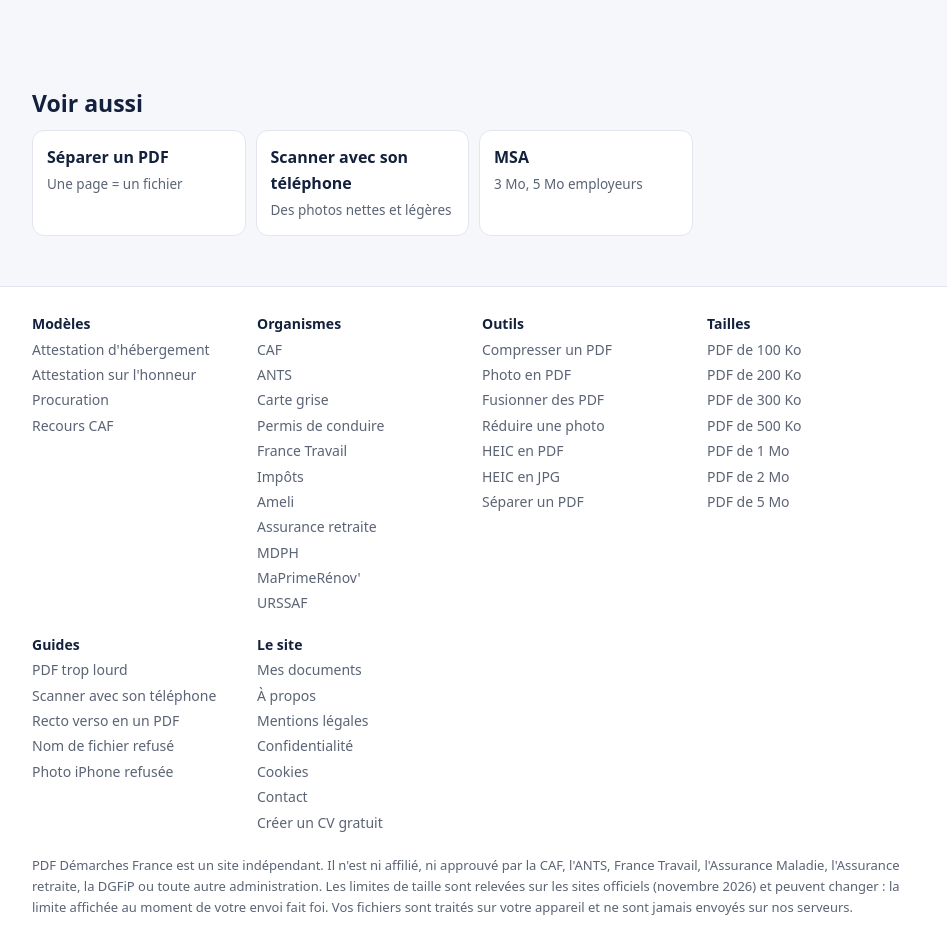
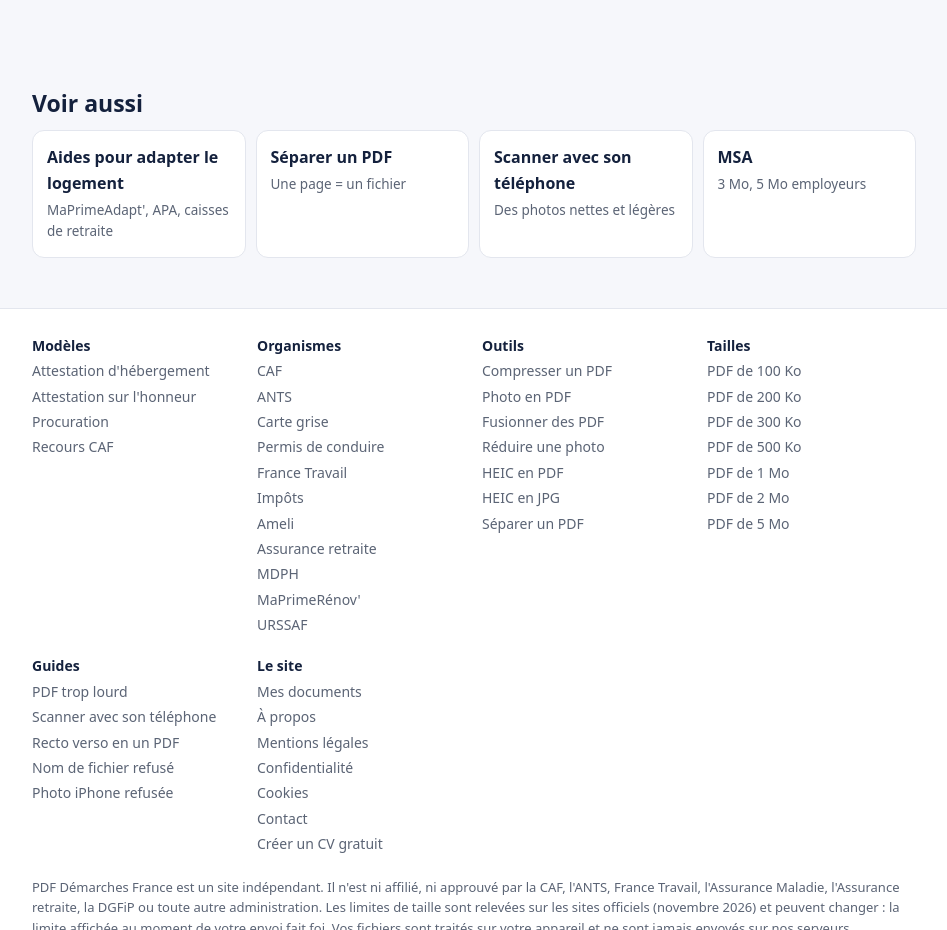
Before and after one commit to jeremstyke/demarches, a plain HTML site: page docs/assurance-retraite/index.html in a window 1280 px wide. Shown: the part 1511-2441 px from the top of the page, without its empty margins (166-1113 px from the left). Drawn offline with Linux system fonts and the light colour scheme.

Commit message:
Synchronisation du site

```diff
--- a/docs/assurance-retraite/index.html
+++ b/docs/assurance-retraite/index.html
@@ -41,7 +41,7 @@
 <div class="ad-in"><ins class="adsbygoogle" style="display:block; text-align:center;" data-ad-layout="in-article" data-ad-format="fluid" data-ad-client="ca-pub-8638687738606649" data-ad-slot="8709881953"></ins><script>(adsbygoogle = window.adsbygoogle || []).push({});</script></div><h2>Comment faire</h2><ol class="steps"><li>Choisissez votre PDF ou vos photos avec le bouton ci-dessus (ou glissez-les).</li><li>Vérifiez la taille maximale : elle est déjà réglée pour cette démarche.</li><li>Cliquez sur le bouton, puis téléchargez le fichier. Son nom est déjà nettoyé (sans accents ni espaces).</li></ol>
 <h2>Questions fréquentes</h2><details><summary>Quelle taille maximale sur lassuranceretraite.fr ?</summary><p>Les fichiers de plus de 4 Mo ne sont pas acceptés.</p></details><details><summary>Quels formats ?</summary><p>PDF et JPG (ou JPEG).</p></details>
 <div class="ad-in"><ins class="adsbygoogle" style="display:block" data-ad-format="autorelaxed" data-ad-client="ca-pub-8638687738606649" data-ad-slot="2300386270"></ins><script>(adsbygoogle = window.adsbygoogle || []).push({});</script></div>
-<h2>Voir aussi</h2><div class="grid"><a class="card" href="/"><b>Séparer un PDF</b><span>Une page = un fichier</span></a><a class="card" href="../guides/scanner-document-telephone/"><b>Scanner avec son téléphone</b><span>Des photos nettes et légères</span></a><a class="card" href="../msa/"><b>MSA</b><span>3 Mo, 5 Mo employeurs</span></a></div>
+<h2>Voir aussi</h2><div class="grid"><a class="card" href="https://vieillir-chez-soi.fr/aides-adapter-logement-senior/"><b>Aides pour adapter le logement</b><span>MaPrimeAdapt', APA, caisses de retraite</span></a><a class="card" href="/"><b>Séparer un PDF</b><span>Une page = un fichier</span></a><a class="card" href="../guides/scanner-document-telephone/"><b>Scanner avec son téléphone</b><span>Des photos nettes et légères</span></a><a class="card" href="../msa/"><b>MSA</b><span>3 Mo, 5 Mo employeurs</span></a></div>
 </div>
 </main>
 <footer><div class="wrap">
```
Also changed, not shown: docs/mdph/index.html (+1 -1 lines).
